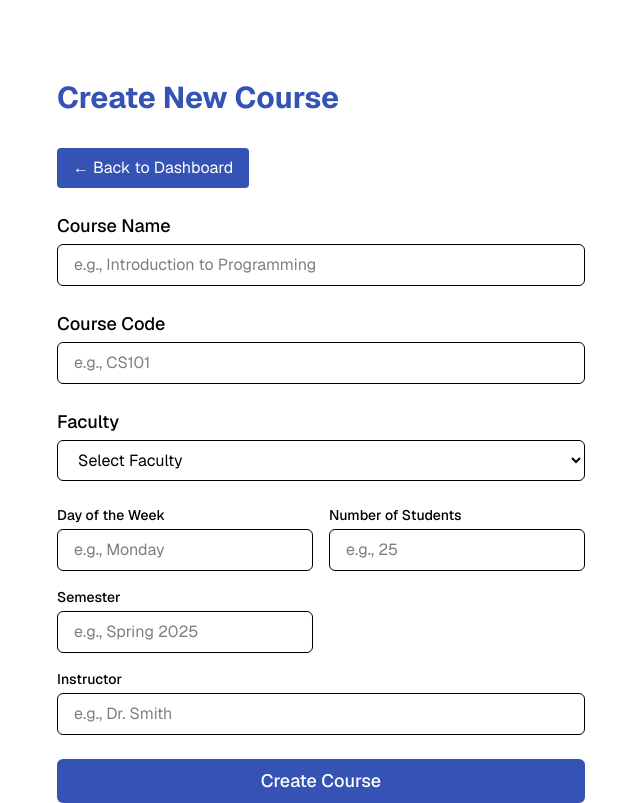
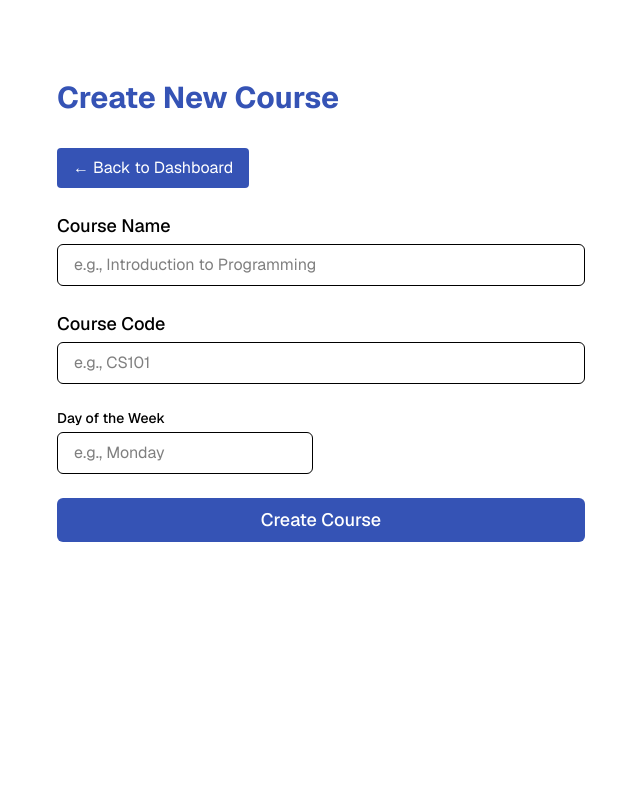
Before and after one commit to EmreArapcicUevak/Smart-Attendance-System, a Next.js app in the folder Frontend/: page /staff/create-course in a window 1280 px wide. Shown: the whole page, without its empty margins (319-959 px from the left). Built offline with nearby package versions, Linux system fonts and the light colour scheme.

Commit message:
Remove unused course details

```diff
--- a/Frontend/src/app/staff/create-course/page.tsx
+++ b/Frontend/src/app/staff/create-course/page.tsx
@@ -8,13 +8,7 @@ export default function CreateCoursePage() {
 
   const [courseName, setCourseName] = useState('');
   const [courseCode, setCourseCode] = useState('');
-  const [faculty, setFaculty] = useState('');
-  const [endTime, setEndTime] = useState('');
-  const [courseDate, setCourseDate] = useState('');
   const [dayOfWeek, setDayOfWeek] = useState('');
-  const [numStudents, setNumStudents] = useState('');
-  const [semester, setSemester] = useState('');
-  const [instructor, setInstructor] = useState('');
   const [errors, setErrors] = useState<{ name?: string; code?: string }>({});
 
   const handleSubmit = (e: React.FormEvent) => {
@@ -30,13 +24,7 @@ export default function CreateCoursePage() {
       const courseDetails = {
         courseName,
         courseCode,
-        faculty,
-        endTime,
-        courseDate,
         dayOfWeek,
-        numStudents,
-        semester,
-        instructor,
       };
 
       console.log('Course Created:', courseDetails);
@@ -45,13 +33,7 @@ export default function CreateCoursePage() {
       // Reset fields
       setCourseName('');
       setCourseCode('');
-      setFaculty('');
-      setEndTime('');
-      setCourseDate('');
       setDayOfWeek('');
-      setNumStudents('');
-      setSemester('');
-      setInstructor('');
     }
   };
 
@@ -95,22 +77,6 @@ export default function CreateCoursePage() {
             {errors.code && <p className="text-red-500 text-sm mt-1">{errors.code}</p>}
           </div>
 
-          {/* Faculty */}
-          <div>
-            <label className="block text-lg font-medium mb-1">Faculty</label>
-            <select
-              value={faculty}
-              onChange={(e) => setFaculty(e.target.value)}
-              className="w-full px-4 py-2 border rounded-md"
-            >
-              <option value="">Select Faculty</option>
-              <option value="Engineering">Engineering</option>
-              <option value="Science">Science</option>
-              <option value="Business">Business</option>
-              <option value="Arts">Arts</option>
-            </select>
-          </div>
-
           {/* New Fields Below */}
 
           <div className="grid grid-cols-1 md:grid-cols-2 gap-4">
@@ -125,38 +91,6 @@ export default function CreateCoursePage() {
               />
             </div>
 
-            <div>
-              <label className="block text-sm font-medium mb-1">Number of Students</label>
-              <input
-                type="number"
-                value={numStudents}
-                onChange={(e) => setNumStudents(e.target.value)}
-                className="w-full px-4 py-2 border rounded-md"
-                placeholder="e.g., 25"
-              />
-            </div>
-
-            <div>
-              <label className="block text-sm font-medium mb-1">Semester</label>
-              <input
-                type="text"
-                value={semester}
-                onChange={(e) => setSemester(e.target.value)}
-                className="w-full px-4 py-2 border rounded-md"
-                placeholder="e.g., Spring 2025"
-              />
-            </div>
-
-            <div className="md:col-span-2">
-              <label className="block text-sm font-medium mb-1">Instructor</label>
-              <input
-                type="text"
-                value={instructor}
-                onChange={(e) => setInstructor(e.target.value)}
-                className="w-full px-4 py-2 border rounded-md"
-                placeholder="e.g., Dr. Smith"
-              />
-            </div>
           </div>
 
           {/* Submit */}
--- a/Frontend/src/app/staff/dashboard/page.tsx
+++ b/Frontend/src/app/staff/dashboard/page.tsx
@@ -48,7 +48,7 @@ export default function StaffDashboard() {
 </aside>
 
       {/* Main Content */}
-      <main className="flex-1 p-10 bg-white">
+      <main className="flex flex-col w-full p-10 bg-white">
         {/* Header */}
 <div className="flex flex-col md:flex-row md:items-center justify-between mb-8 bg-[#EFF1FA] p-6 rounded-lg shadow-sm">
   <div>
```
